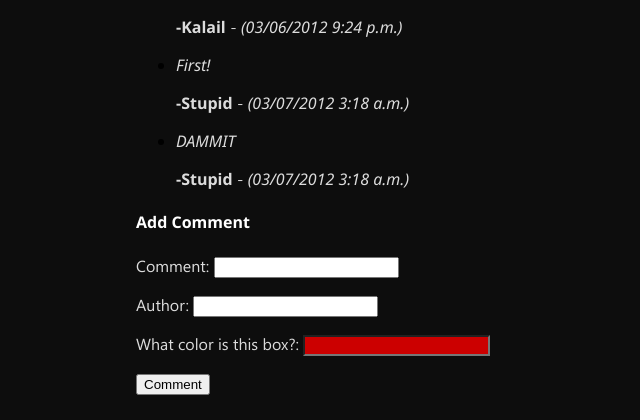
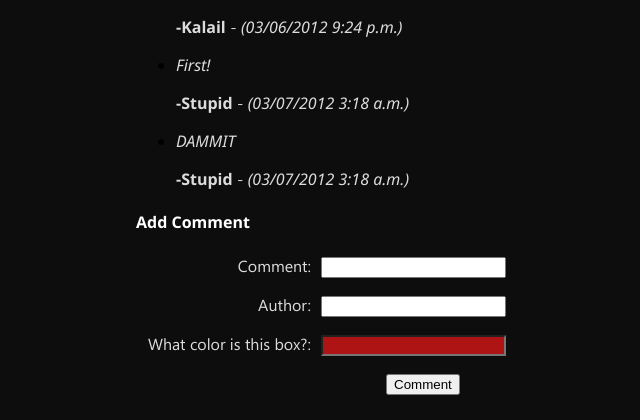
Before and after one commit to thekashifmalik/Kalail, a Django app: page /blog/1/ in a window 1280 px wide. Shown: the part 384-804 px from the top of the page, without its empty margins (79-719 px from the left). Run offline with Django 3.2, Linux system fonts and the light colour scheme; data comes from the database, SQL or seed files in the repository; parts of the project's set-up code (start-up, migrations or seed data) failed here and were passed over.

Commit message:
Enhancement: Add styling to 'Add new Comment'

```diff
--- a/kalail/static/css/styles.css
+++ b/kalail/static/css/styles.css
@@ -86,3 +86,22 @@ html
 	font-family: "Segoe UI";
  	src: url("fonts/segoeui.ttf");
 }
+
+label
+{
+	width: 175px;
+	float: left;
+	text-align: right;
+	margin-right: 10px;
+}
+
+.submit
+{
+	margin-left: 250px;
+}
+
+.captcha
+{
+	background-color: rgb(175,20,20);
+	color: white;
+}
--- a/kalail/templates/blog/show_post.html
+++ b/kalail/templates/blog/show_post.html
@@ -34,10 +34,10 @@
 	</p>
 	<p>
 		<label for='new_comment_captcha' >What color is this box?:</label>
-		<input name ='new_comment_captcha' type='text' style='color: #FFFFFF; font-weight: bold; background-color: #CC0000;' id='new_comment_captcha' />
+		<input class='captcha' name ='new_comment_captcha' type='text' id='new_comment_captcha'/>
 	</p>
 
-	<input type='submit' value='Comment' />
+	<input class='submit' type='submit' value='Comment' />
 </form>
 
 {% endblock content %}
```
